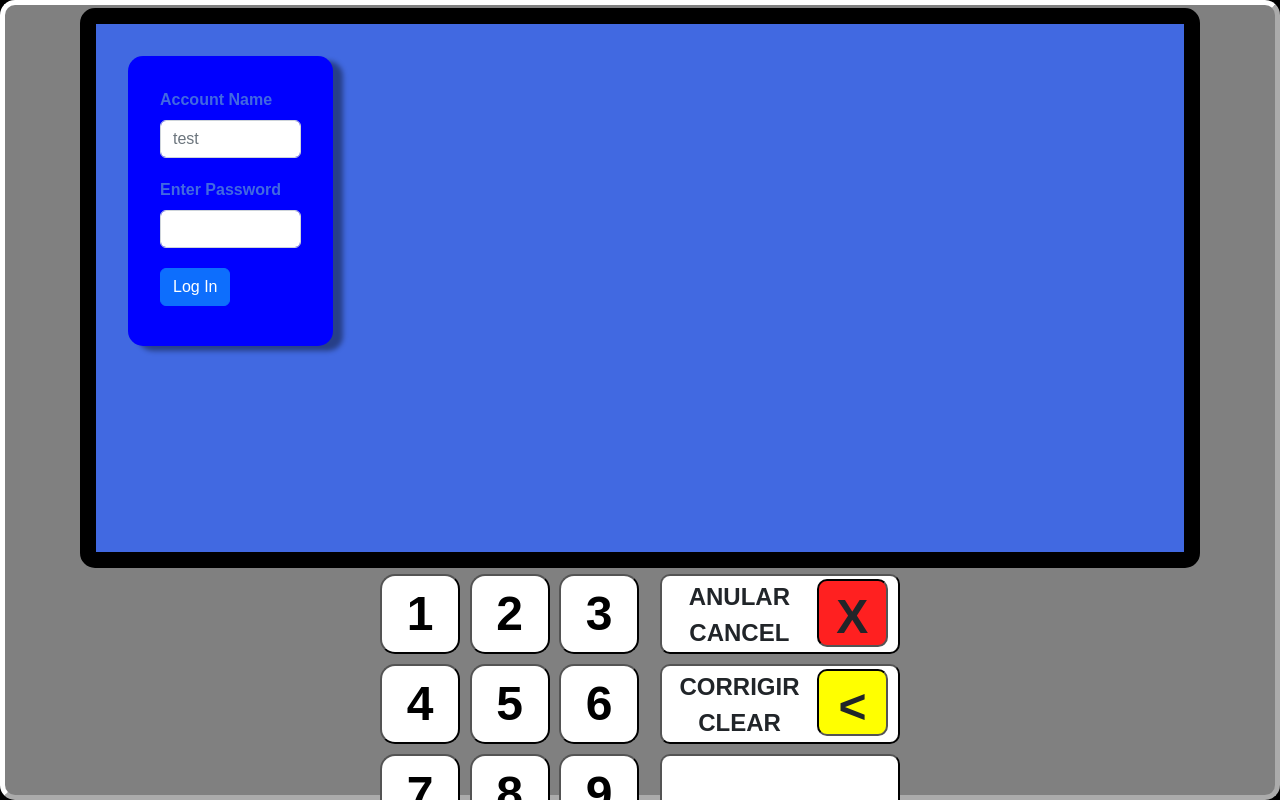
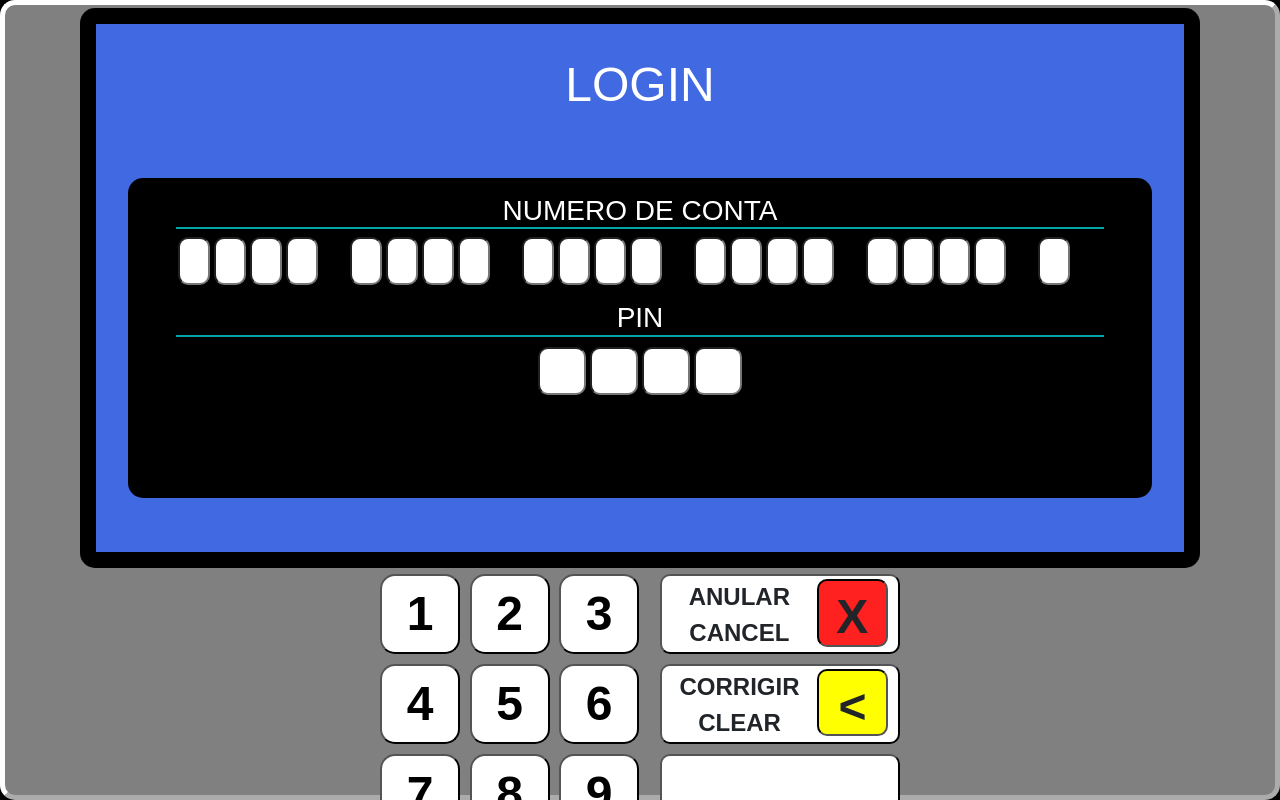
Before and after one commit to N-Amaral/atm-react, a React (Create React App) app in the folder client/: page / in a window 1280 px wide. Built offline with nearby package versions, Linux system fonts and the light colour scheme.

Commit message:
Modified some of the functions, added input recog to Transfer

```diff
--- a/client/src/App.js
+++ b/client/src/App.js
@@ -1,7 +1,7 @@
 import { React, useState, useEffect } from "react";
 import "./styles/app.css";
 // import Header from "./Components/Header";
-import Login from "./components/Login";
+
 import { Menu } from "./components/Menu";
 import OperationWithdrawl from "./components/OperationWithdrawl";
 import ErrorPage from "./components/ErrorPage";
@@ -12,6 +12,7 @@ import OperationConfirmation from "./components/OperationConfirm";
 import OperationPayment from "./components/OperationPayment";
 import OperationConsults from "./components/OperationConsults";
 import OperationDeposits from "./components/OperationDeposits";
+import OperationLogin from "./components/OperationLogin";
 
 // state
 
@@ -31,7 +32,7 @@ const App = () => {
   let component = undefined;
   switch (window.location.pathname) {
     case "/" || "/login":
-      component = <Login />;
+      component = <OperationLogin />;
       break;
     case "/menu":
       component = <Menu dataSet={data} />;
--- a/client/src/Components/Login.js
+++ /dev/null
@@ -1,54 +0,0 @@
-import { React, useEffect } from "react";
-
-const Login = () => {
-  const validateInput = () => {
-    const forms = document.querySelectorAll(".needs-validation");
-    Array.from(forms).forEach((form) => {
-      form.addEventListener(
-        "submit",
-        (event) => {
-          if (!form.checkValidity()) {
-            event.preventDefault();
-            event.stopPropagation();
-          }
-          form.classList.add("was-validated");
-        },
-        false
-      );
-    });
-  };
-
-  useEffect(() => {
-    validateInput();
-  }, []);
-
-  return (
-    <div className="loginForm">
-      <form className="row g-3 needs-validation" method="GET" noValidate>
-        <div className="mb-1">
-          <label htmlFor="loginControlAcc" className="form-label">
-            Account Name
-          </label>
-          <input type="text" className="form-control" id="loginControlAcc" placeholder="test" required></input>
-          <div className="valid-feedback">Looks Good</div>
-          <div className="invalid-feedback">Please enter a valid Account Number</div>
-        </div>
-        <div className="mb-1">
-          <label htmlFor="loginControlPass" className="form-label">
-            Enter Password
-          </label>
-          <input type="password" className="form-control" id="loginControlPass" required></input>
-          <div className="valid-feedback">Looks Good</div>
-          <div className="invalid-feedback">Please enter a valid Password</div>
-        </div>
-        <div className="col-auto">
-          <button type="submit" className="btn btn-primary mb-2">
-            Log In
-          </button>
-        </div>
-      </form>
-    </div>
-  );
-};
-
-export default Login;
--- /dev/null
+++ b/client/src/Components/OperationLogin.tsx
@@ -0,0 +1,126 @@
+import React, { useState, useRef, useEffect } from "react";
+import { UpperForm } from "./OperationTransfer";
+
+const PinForm = () => {
+  const content: any[any] = [];
+  for (let i: number = 0; i < 4; i++) {
+    content.push(
+      <span className="inner-container" key={i}>
+        <input className="input-style lower-input" type={"tel"} maxLength={1} readOnly required></input>
+      </span>
+    );
+  }
+  return content;
+};
+
+const OperationLogin = () => {
+  const [inputVal, setInputVal] = useState({
+    nib: [0],
+    pin: [0],
+  });
+
+  const tempNib: { current: number[] } = useRef([]);
+  const tempPin: { current: number[] } = useRef([]);
+  let switchFlag: { current: boolean } = useRef(false);
+  let endFlag: { current: boolean } = useRef(false);
+
+  useEffect(() => {
+    function checkSubmit() {
+      let upperValue: number[] = tempNib.current;
+      let lowerValue: number[] = tempPin.current;
+
+      if (!switchFlag.current && upperValue.length === 21) {
+        switchFlag.current = true;
+      }
+      if (switchFlag.current && lowerValue.length === 4) {
+        endFlag.current = true;
+      }
+    }
+
+    function evalSubmit(val: number[], i: number, input: any) {
+      if (val[i] === undefined) {
+        input.value = "";
+      } else {
+        input.value = val[i];
+      }
+    }
+
+    function setValue() {
+      const upperValue: number[] = tempNib.current;
+      const lowerValue: number[] = tempPin.current;
+      const inputs: NodeListOf<Element> = !switchFlag.current ? document.querySelectorAll(".upper-input") : document.querySelectorAll(".lower-input");
+
+      Array.from(inputs).forEach((input: Element, i: number) => {
+        if (!endFlag.current && !switchFlag.current) {
+          evalSubmit(upperValue, i, input);
+        } else if (!endFlag.current && switchFlag.current) {
+          evalSubmit(lowerValue, i, input);
+        }
+      });
+    }
+
+    function keyboardType(button: any) {
+      const checkVal: number[] | undefined = button.innerText === "00" ? [0, 0].flat(1) : undefined;
+      const btnValue: number | number[] = checkVal !== undefined ? checkVal.flat(1) : parseInt(button.innerText);
+      const value: any[] = !switchFlag.current ? tempNib.current : tempPin.current;
+      if (!endFlag.current && checkVal !== undefined) {
+        if ((switchFlag.current && value.length <= 4) || (!switchFlag.current && value.length <= 19)) {
+          checkVal.forEach((val) => {
+            value.push(val);
+          });
+        }
+      }
+      if (!endFlag.current && checkVal === undefined) {
+        value.push(btnValue);
+      }
+    }
+
+    const buttons: NodeListOf<Element> = document.querySelectorAll(".keypad-btn");
+    const enterBtn: NodeListOf<Element> = document.querySelectorAll(".sidepad-btn");
+    // event listener for each onscreen button.
+
+    //confirms input from ref to state
+    enterBtn[3].addEventListener("click", () => {
+      checkSubmit();
+      if (endFlag.current) {
+        setInputVal({
+          nib: tempNib.current,
+          pin: tempPin.current,
+        });
+      }
+    });
+    Array.from(buttons).forEach((button) => {
+      button.addEventListener("click", () => {
+        if (!endFlag.current) {
+          checkSubmit();
+          keyboardType(button);
+          setValue();
+        }
+      });
+    });
+  }, [inputVal]);
+  console.log(inputVal);
+  return (
+    <>
+      <div className="title-container">
+        <h1>login</h1>
+      </div>
+      <div className="request-container login">
+        <div className="upper-request">
+          <h3>numero de conta</h3>
+          <div>
+            <UpperForm />
+          </div>
+        </div>
+        <div className="lower-request">
+          <h3>pin</h3>
+          <div>
+            <PinForm />
+          </div>
+        </div>
+      </div>
+    </>
+  );
+};
+
+export default OperationLogin;
--- a/client/src/Components/OperationPayment.tsx
+++ b/client/src/Components/OperationPayment.tsx
@@ -1,4 +1,4 @@
-import React from "react";
+import React, { useEffect, useRef, useState } from "react";
 
 const UpperForm = () => {
   const content: any[any] = [];
@@ -53,6 +53,116 @@ const LowerForm = () => {
 };
 
 const OperationPayment = () => {
+  const [inputVal, setInputVal] = useState({
+    upperVal: [0],
+    middleVal: [0],
+    lowerVal: [0],
+  });
+
+  const upperVal: { current: number[] } = useRef([]);
+  const middleVal: { current: number[] } = useRef([]);
+  const lowerVal: { current: number[] } = useRef([]);
+
+  let switchFlag1: { current: boolean } = useRef(false);
+  let switchFlag2: { current: boolean } = useRef(false);
+  let endFlag: { current: boolean } = useRef(false);
+
+  useEffect(() => {
+    function checkSubmit() {
+      const value: number = !switchFlag1.current
+        ? upperVal.current.length
+        : switchFlag1.current && !switchFlag2.current
+        ? middleVal.current.length
+        : lowerVal.current.length;
+      // let upperValue: number[] = upperVal.current;
+      // let middleValue: number[] = middleVal.current;
+      // let lowerValue: number[] = lowerVal.current;
+
+      if (!switchFlag1.current && value === 5) {
+        switchFlag1.current = true;
+      }
+      if (!switchFlag2.current && value === 9) {
+        switchFlag2.current = true;
+      }
+      if (switchFlag2.current && value === 7) {
+        endFlag.current = true;
+      }
+    }
+
+    function evalSubmit(val: number[], i: number, input: any) {
+      if (val[i] === undefined) {
+        input.value = "";
+      } else {
+        input.value = val[i];
+      }
+    }
+
+    function setValue() {
+      const upperValue: number[] = upperVal.current;
+      const middleValue: number[] = middleVal.current;
+      const lowerValue: number[] = lowerVal.current;
+
+      const inputs: NodeListOf<Element> = !switchFlag1.current
+        ? document.querySelectorAll(".upper-input")
+        : switchFlag1.current && !switchFlag2.current
+        ? document.querySelectorAll(".middle-input")
+        : document.querySelectorAll(".lower-input");
+
+      Array.from(inputs).forEach((input: Element, i: number) => {
+        if (!switchFlag1.current) {
+          evalSubmit(upperValue, i, input);
+        } else if (switchFlag1.current && !switchFlag2.current) {
+          evalSubmit(middleValue, i, input);
+        } else if (!endFlag.current && switchFlag2.current) {
+          evalSubmit(lowerValue, i, input);
+        }
+      });
+    }
+
+    function keyboardType(button: any) {
+      const checkVal: number[] | undefined = button.innerText === "00" ? [0, 0].flat(1) : undefined;
+      const btnValue: number | number[] = checkVal !== undefined ? checkVal.flat(1) : parseInt(button.innerText);
+      const value: any[] = !switchFlag1.current ? upperVal.current : switchFlag1.current && !switchFlag2.current ? middleVal.current : lowerVal.current;
+
+      if (!endFlag.current && checkVal !== undefined) {
+        if (
+          (!switchFlag1.current && !switchFlag2.current && value.length <= 3) ||
+          (switchFlag1.current && !switchFlag2.current && value.length <= 7) ||
+          (switchFlag2.current && value.length <= 5)
+        ) {
+          checkVal.forEach((val) => {
+            value.push(val);
+          });
+        }
+      }
+      if (!endFlag.current && checkVal === undefined) {
+        value.push(btnValue);
+      }
+    }
+
+    const buttons: NodeListOf<Element> = document.querySelectorAll(".keypad-btn");
+    const enterBtn: NodeListOf<Element> = document.querySelectorAll(".sidepad-btn");
+    enterBtn[3].addEventListener("click", () => {
+      checkSubmit();
+      if (endFlag.current) {
+        setInputVal({
+          upperVal: upperVal.current,
+          middleVal: middleVal.current,
+          lowerVal: lowerVal.current,
+        });
+      }
+    });
+    Array.from(buttons).forEach((button) => {
+      button.addEventListener("click", () => {
+        if (!endFlag.current) {
+          checkSubmit();
+          keyboardType(button);
+          setValue();
+        }
+      });
+    });
+  }, [inputVal]);
+  console.log(inputVal);
   return (
     <>
       <div className="title-container">
--- a/client/src/Components/OperationTransfer.tsx
+++ b/client/src/Components/OperationTransfer.tsx
@@ -161,4 +161,5 @@ const OperationTransfer = () => {
   );
 };
 
+export { UpperForm };
 export default OperationTransfer;
--- a/client/src/Styles/app.css
+++ b/client/src/Styles/app.css
@@ -3,6 +3,7 @@
 @import "./transfer.css";
 @import "./payment.css";
 @import "./deposit.css";
+@import "./login.css";
 
 html {
   scroll-behavior: smooth;
--- /dev/null
+++ b/client/src/Styles/login.css
@@ -0,0 +1,17 @@
+div.request-container.login > div.upper-request > h3,
+div.request-container.login > div.lower-request > h3 {
+  text-transform: uppercase;
+  text-align: center;
+  border-bottom: 2px solid rgb(5, 164, 164);
+}
+
+div.request-container.login > div.lower-request > div {
+  display: flex;
+  justify-content: center;
+}
+
+div.request-container.login > div.lower-request .inner-container {
+  margin: 2px;
+  display: inline-block;
+  float: none;
+}
```
Also changed, not shown: 1 other file (tests, documents, lock files or other folders).
